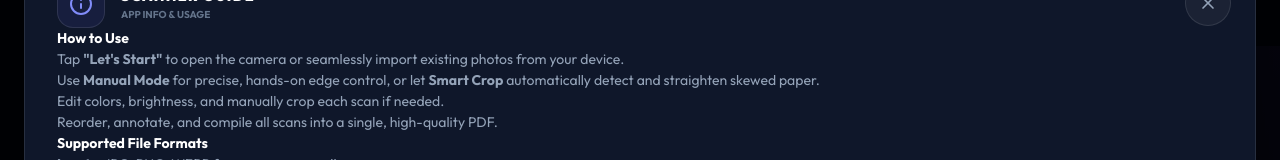
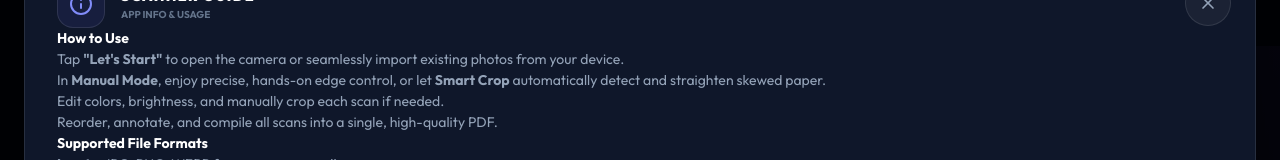
Before and after one commit to AndyDev94/Quick-PDF, a React (Vite) app: page / in a window 1280 px wide. Both pictures are taken after a click on the button 1245 px from the left and 17 px from the top of the page. Shown: the part 304-464 px from the top of the page. Built offline with nearby package versions, Linux system fonts and the light colour scheme.

Commit message:
Update Scanner Guide phrasing to start with 'In Manual Mode...'

```diff
--- a/src/components/PhotoGallery.jsx
+++ b/src/components/PhotoGallery.jsx
@@ -591,7 +591,7 @@ const PhotoGallery = ({ photos, scans = [], setPhotos, onAddMore, onEdit, onHome
                   <h4 className="text-white font-bold mb-2">How to Use</h4>
                   <ul className="list-disc pl-4 space-y-2">
                     <li>Tap <strong>"Let's Start"</strong> to open the camera or seamlessly import existing photos from your device.</li>
-                    <li>Use <strong>Manual Mode</strong> for precise, hands-on edge control, or let <strong>Smart Crop</strong> automatically detect and straighten skewed paper.</li>
+                    <li>In <strong>Manual Mode</strong>, enjoy precise, hands-on edge control, or let <strong>Smart Crop</strong> automatically detect and straighten skewed paper.</li>
                     <li>Edit colors, brightness, and manually crop each scan if needed.</li>
                     <li>Reorder, annotate, and compile all scans into a single, high-quality PDF.</li>
                   </ul>
```
